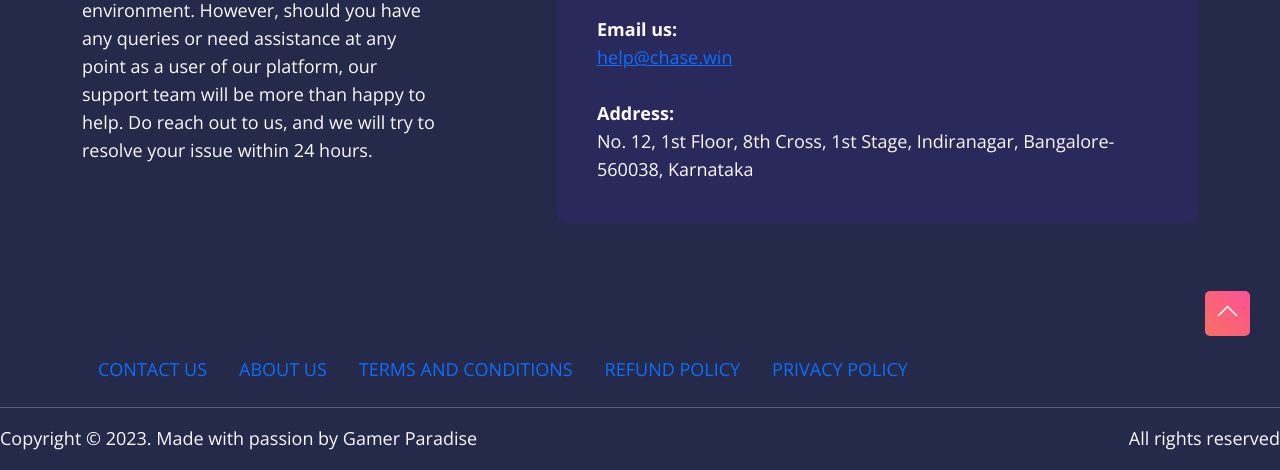
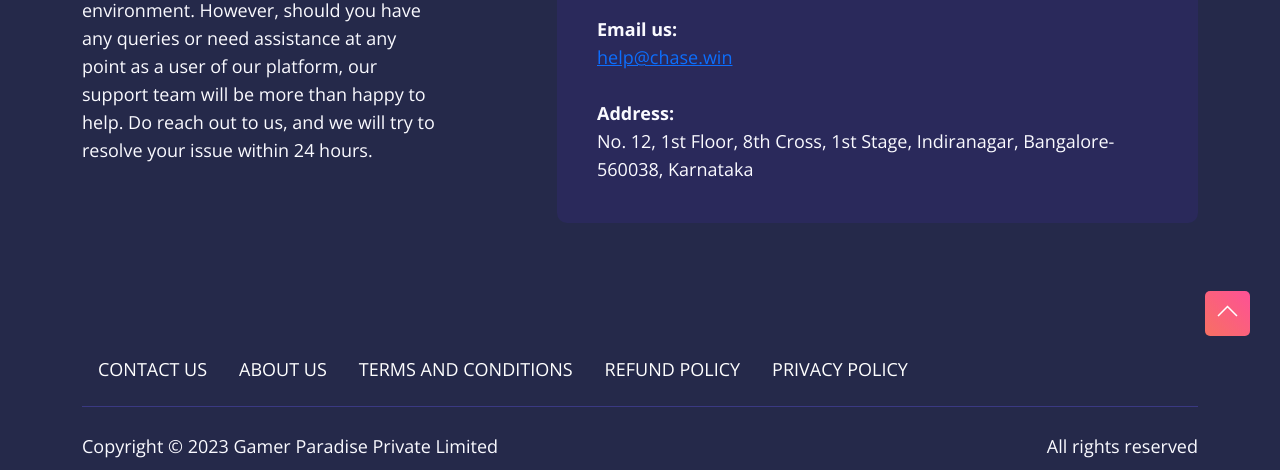
Before and after one commit to anubhav-champions/chasewin-landing-page, a plain HTML site: page contact.html in a window 1280 px wide. Shown: the part 509-979 px from the top of the page. Drawn offline with nearby package versions, Linux system fonts and the light colour scheme; files whose address does not match are found by name.

Commit message:
landing page fixes

```diff
--- a/assets/js/main.js
+++ b/assets/js/main.js
@@ -21,7 +21,7 @@
 
 
         //preloader
-        $("#preloader").delay(3500).animate({
+        $("#preloader").delay(1000).animate({
             "opacity": "0"
         }, 500, function () {
             $("#preloader").css("display", "none");
--- a/assets/scss/layout/_banner.scss
+++ b/assets/scss/layout/_banner.scss
@@ -2,7 +2,7 @@
 .home_banner_wrapper {
     background-color: $section-bg;
     padding-top: 80px;
-    padding-bottom: 100px;
+    margin-bottom: 100px;
     .container {
         .home_banner_row {
             .col-lg-5 {
--- a/assets/scss/responsive/_responsive.scss
+++ b/assets/scss/responsive/_responsive.scss
@@ -148,7 +148,7 @@
                 .user_info {
                     .group_btn {
                         margin-left: 0px;
-                        border-left: 1px solid rgba(255, 255, 255, 0.4);
+                        // border-left: 1px solid rgba(255, 255, 255, 0.4);
                         .group_link {
                             padding: 9px 30px;
                             box-sizing: border-box;
--- a/contact.html
+++ b/contact.html
@@ -215,7 +215,7 @@
     <!--====contact form section end====-->
 
     <!--====footer navbar start-->
-    <footer class="con_footer">
+    <footer>
         <div class="container">
             <div class="row footer_nav d-flex align-items-center">
                 <div class="col-lg-12">
@@ -227,29 +227,35 @@
                             <a class="nav-link" href="#">ABOUT US</a>
                         </li>
                         <li class="nav-item">
-                            <a class="nav-link" href="#">TERMS AND CONDITIONS</a>
+                            <a class="nav-link" target="_blank" href="https://www.qa.play.chase.win/terms-and-conditions">TERMS AND CONDITIONS</a>
                         </li>
                         <li class="nav-item">
-                            <a class="nav-link" href="#">REFUND POLICY</a>
+                            <a class="nav-link" target="_blank" href="https://www.qa.play.chase.win/refund-policy">REFUND POLICY</a>
                         </li>
                         <li class="nav-item">
-                            <a class="nav-link" href="#">PRIVACY POLICY</a>
+                            <a class="nav-link" target="_blank" href="https://www.qa.play.chase.win/privacy-policy">PRIVACY POLICY</a>
                         </li>
-                        <!--<li class="nav-item">
-                            <a class="nav-link" href="#">TERMS OF USE</a>
+                <!--    </ul>
+                </div>
+                <div class="col-lg-5">
+                    <ul class="nav justify-content-center justify-content-sm-start justify-content-lg-end">
+                        <li class="nav-item">
+                            <a class="nav-link ml-0" href="#">
+                                <img src="assets/images/footer/apple_store.png" alt="Download from Apple Store">
+                            </a>
                         </li>
                         <li class="nav-item">
-                            <a class="nav-link" href="#">PRIVACY POLICY</a>-->
+                            <a class="nav-link mr-0" href="#">
+                                <img src="assets/images/footer/google_store.png" alt="Download from Google Play Store">
+                            </a>
                         </li>
-                    </ul>
-                </div>
-
+                    </ul>-->
                 </div>
             </div>
             <hr>
             <div class="row footer_copyright d-flex align-items-center">
                 <div class="col-lg-7 text-center text-sm-start">
-                    <p class="para">Copyright &#169; 2023. Made with passion by Gamer Paradise</a></p>
+                    <p class="para">Copyright &#169; 2023 Gamer Paradise Private Limited</a></p>
                 </div>
                 <div class="col-lg-5 text-center text-sm-start text-lg-end">
                     <p class="para">All rights reserved</p>
```
Also changed, not shown: index.html (+8 -8 lines), signup.html (+1 -1 lines), assets/css/main.css, assets/css/vendor/bootstrap.min.css.
